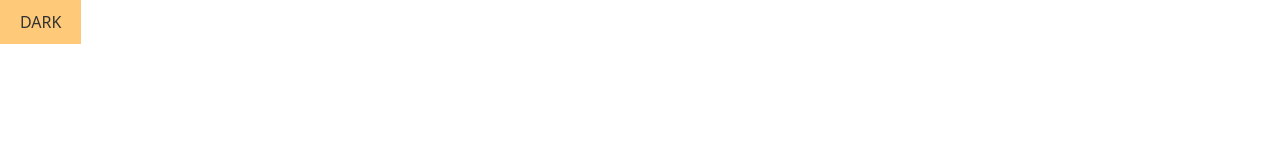
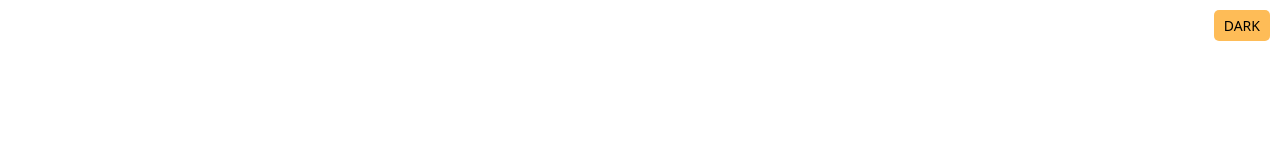
Before and after one commit to annaannaA33/habit-tracking, a Vue app: page / in a window 1280 px wide. Shown: the top 146 px of the page. Built offline with nearby package versions, Linux system fonts and the light colour scheme.

Commit message:
deleted unnecessary

```diff
--- a/src/App.vue
+++ b/src/App.vue
@@ -1,7 +1,9 @@
 <template>
   <div :data-theme="theme">
     <header>
-      <button @click="toggleTheme">{{ isLightTheme }}</button>
+      <div class="toggle-theme-container">
+        <button class="toggle-theme-button" @click="toggleTheme">{{ isLightTheme }}</button>
+      </div>
     </header>
     <main>
       <router-view />
@@ -29,4 +31,23 @@ button {
   background-color: var(--primary-color);
   color: var(--text-color);
 }
+
+.toggle-theme-container {
+  display: flex;
+  justify-content: flex-end;
+  padding: 10px;
+}
+.toggle-theme-button {
+  background-color: var(--primary-color);
+  color: var(--text-color);
+  border: none;
+  padding: 5px 10px;
+  font-size: 14px;
+  cursor: pointer;
+  border-radius: 5px;
+  position: fixed;
+  top: 10px;
+  right: 10px;
+  z-index: 1000;
+}
 </style>
```
